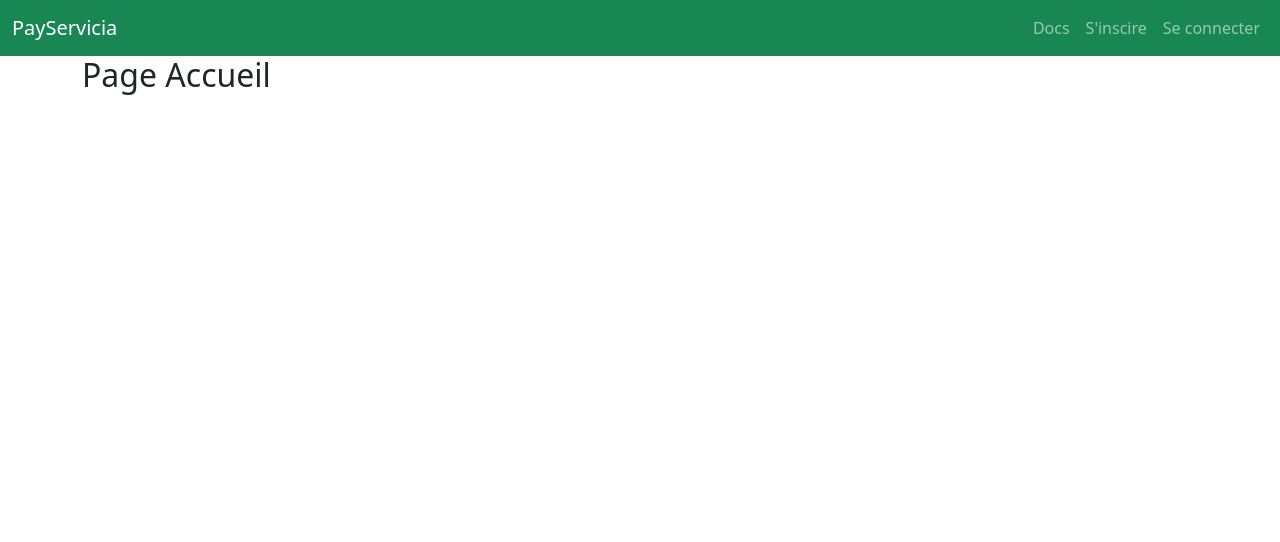
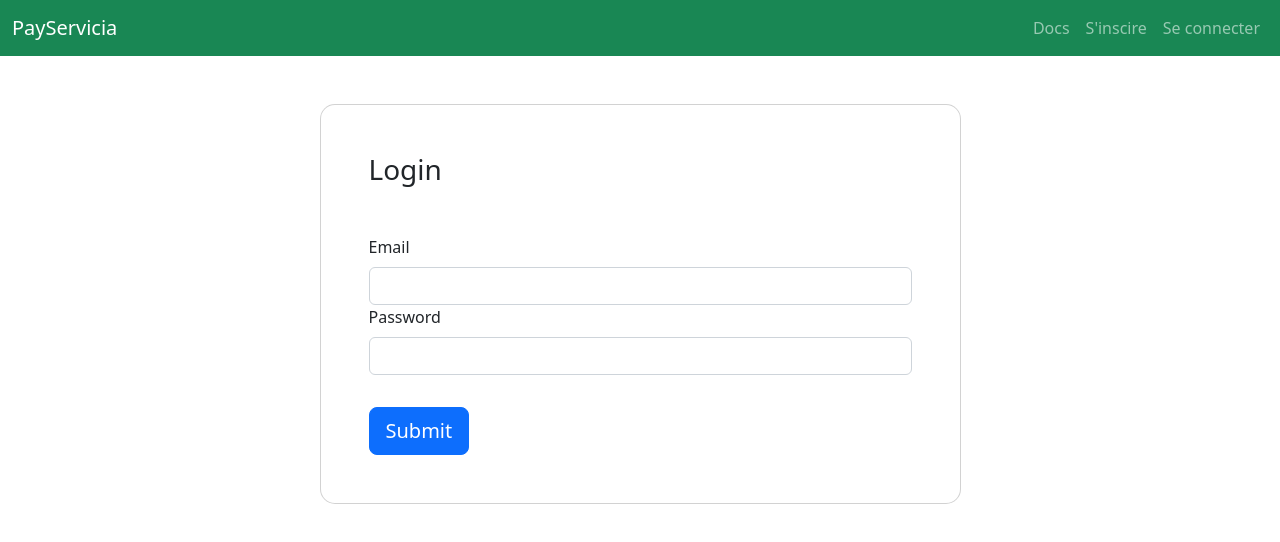
Before and after one commit to EspoirNorbert/payservicia-prod, a Vue app: page /login in a window 1280 px wide. Shown: the top 542 px of the page. Built offline with nearby package versions, Linux system fonts and the light colour scheme; the HTML template or start-up script is replaced by a standard one.

Commit message:
Installation des dependances axios vue-toasted

```diff
--- a/package.json
+++ b/package.json
@@ -9,6 +9,7 @@
   },
   "dependencies": {
     "@popperjs/core": "^2.11.5",
+    "axios": "^0.27.2",
     "bootstrap": "^5.2.0",
     "core-js": "^3.8.3",
     "express": "^4.18.1",
@@ -16,7 +17,8 @@
     "popper.js": "^1.16.1",
     "serve-static": "^1.15.0",
     "vue": "^2.6.14",
-    "vue-router": "^3.5.1"
+    "vue-router": "^3.5.1",
+    "vue-toasted": "^1.1.28"
   },
   "devDependencies": {
     "@vue/cli-plugin-babel": "~5.0.0",
--- a/src/router/index.js
+++ b/src/router/index.js
@@ -79,7 +79,8 @@ const routes = [
 ];
 
 const router = new VueRouter({
-  routes
+  mode: "history",
+  routes,
 });
 
 export default router;
--- a/src/views/LoginView.vue
+++ b/src/views/LoginView.vue
@@ -1,56 +1,43 @@
 <template>
-  <section class="h-100 gradient-form" style="background-color: #eee;">
+  <section class="">
     <div class="container py-5 h-100">
-      <div class="row d-flex justify-content-center align-items-center h-100">
-        <div class="col-xl-10">
-          <div class="card rounded-3 text-black">
-            <div class="row g-0">
-              <div class="col-lg-6">
-                <div class="card-body p-md-5 mx-md-4">
-
-                  <div class="text-center">
-                    <img src="https://mdbcdn.b-cdn.net/img/Photos/new-templates/bootstrap-login-form/lotus.webp"
-                      style="width: 185px;" alt="logo">
-                    <h4 class="mt-1 mb-5 pb-1">Welcome to Truggle Shop</h4>
-                  </div>
-
-                  <form>
-                    <p>Please login to your account</p>
-
-                    <div class="form-outline mb-4">
-                      <input type="email" id="form2Example11" class="form-control"
-                        placeholder="Phone number or email address" />
-                      <label class="form-label" for="form2Example11">Username</label>
-                    </div>
-
-                    <div class="form-outline mb-4">
-                      <input type="password" id="form2Example22" class="form-control" />
-                      <label class="form-label" for="form2Example22">Password</label>
-                    </div>
-
-                    <div class="text-center pt-1 mb-5 pb-1">
-                      <button class="btn btn-primary btn-block fa-lg gradient-custom-2 mb-3" type="button">Log
-                        in</button>
-                      <a class="text-muted" href="#!">Forgot password?</a>
-                    </div>
-
-                    <div class="d-flex align-items-center justify-content-center pb-4">
-                      <p class="mb-0 me-2">Don't have an account?</p>
-                      <button type="button" class="btn btn-outline-danger">Create new</button>
-                    </div>
-
-                  </form>
+      <div class="row justify-content-center align-items-center h-100">
+        <div class="col-12 col-lg-9 col-xl-7">
+          <div
+            class="card shadow-2-strong card-registration"
+            style="border-radius: 15px"
+          >
+            <div class="card-body p-4 p-md-5">
+              <h3 class="mb-4 pb-2 pb-md-0 mb-md-5">Login</h3>
+              <form>
+                <div class="form-outline">
+                  <label class="form-label" for="username">Email</label>
+                  <input
+                    type="mail"
+                    id="email"
+                    class="form-control"
+                  />
 
                 </div>
-              </div>
-              <div class="col-lg-6 d-flex align-items-center gradient-custom-2">
-                <div class="text-white px-3 py-4 p-md-5 mx-md-4">
-                  <h4 class="mb-4">Truggle Shop is more than an online shop</h4>
-                  <p class="small mb-0">Lorem ipsum dolor sit amet, consectetur adipisicing elit, sed do eiusmod
-                    tempor incididunt ut labore et dolore magna aliqua. Ut enim ad minim veniam, quis nostrud
-                    exercitation ullamco laboris nisi ut aliquip ex ea commodo consequat.</p>
+
+                <div class="form-outline">
+                  <label class="form-label" for="lastName">Password</label>
+                  <input
+                    type="password"
+                    id="lastName"
+                    class="form-control"
+                  />
+
                 </div>
-              </div>
+
+                <div class="mt-4 pt-2">
+                  <input
+                    class="btn btn-primary btn-lg btn-block"
+                    type="submit"
+                    value="Submit"
+                  />
+                </div>
+              </form>
             </div>
           </div>
         </div>
```
Also changed, not shown: 1 other file (tests, documents, lock files or other folders).
